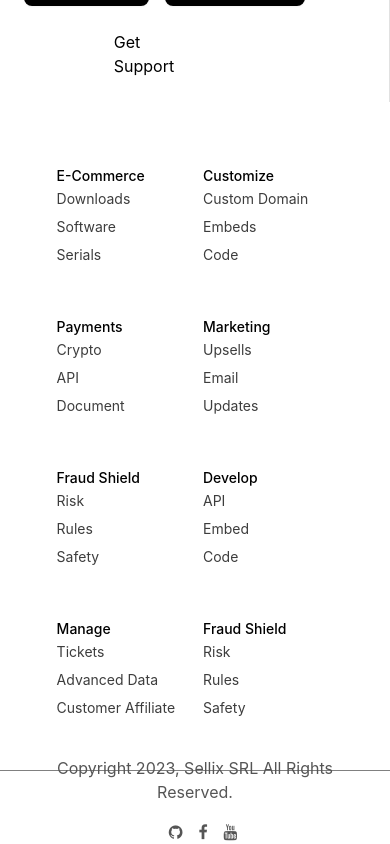
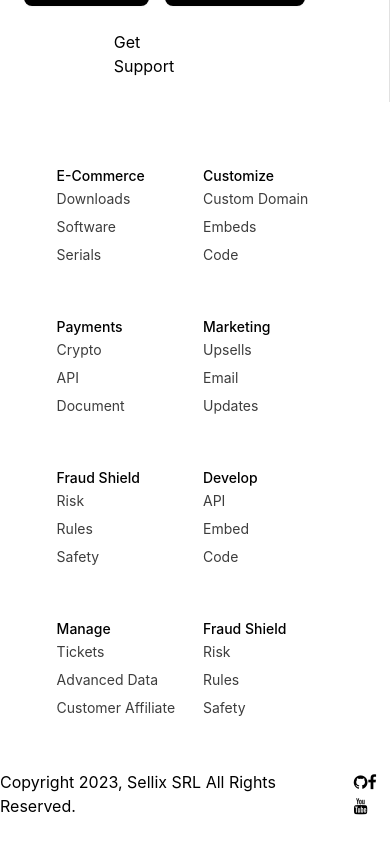
Before and after one commit to M4soudAlizadeh/newSellix, a React (Create React App) app: page / in a window 390 px wide. Shown: the part 7797-8641 px from the top of the page. After the commit the page ends 8615 px from the top, so only its background shows below. Built offline with nearby package versions, Linux system fonts and the light colour scheme.

Commit message:
Footer start for responsive with tailwind

```diff
--- a/src/pages/MainPageComponent/FooterSection.js
+++ b/src/pages/MainPageComponent/FooterSection.js
@@ -1,7 +1,7 @@
 import classes from "./FooterSection.module.css";
 const FooterSection = () => {
   return (
-    <div className={classes["MainPage__FooterSection"]}>
+    <div className="flex justify-between mx-auto max-w-MaxW">
       <p>Copyright 2023, Sellix SRL All Rights Reserved.</p>
       <div>
         <i class="fa fa-github"></i>
--- a/src/pages/MainPageComponent/Nav.js
+++ b/src/pages/MainPageComponent/Nav.js
@@ -4,7 +4,7 @@
 const Nav = () => {
   return (
     <header className="flex items-center justify-center">
-      <nav className="flex items-center justify-between w-full lg:h-20 h-14 pl-5 pr-3 max-w-[1376px]">
+      <nav className="flex items-center justify-between w-full lg:h-20 h-14 pl-5 pr-3 max-w-MaxW ">
         <div className="flex items-center w-[70%]">
           <a href="_">
             <img
--- a/src/pages/MainPageComponent/VideoSection.js
+++ b/src/pages/MainPageComponent/VideoSection.js
@@ -1,6 +1,6 @@
 const VideoSection = () => {
   return (
-    <div className="max-w-[1376px] mx-auto mdMax:hidden ">
+    <div className="mx-auto max-w-MaxW mdMax:hidden ">
       <video className="w-2/3 mx-auto rounded-2xl" controls>
         <source
           src="https://file-examples.com/storage/fec91aecf9647d0f79cc0bb/2017/04/file_example_MP4_480_1_5MG.mp4"
--- a/tailwind.config.js
+++ b/tailwind.config.js
@@ -40,7 +40,11 @@
     variants: {
       backgroundColor: ["responsive", "hover", "focus", "active"],
     },
-    extend: {},
+    extend: {
+      maxWidth: {
+        MaxW: "1376px",
+      },
+    },
   },
   plugins: [],
 };
```
